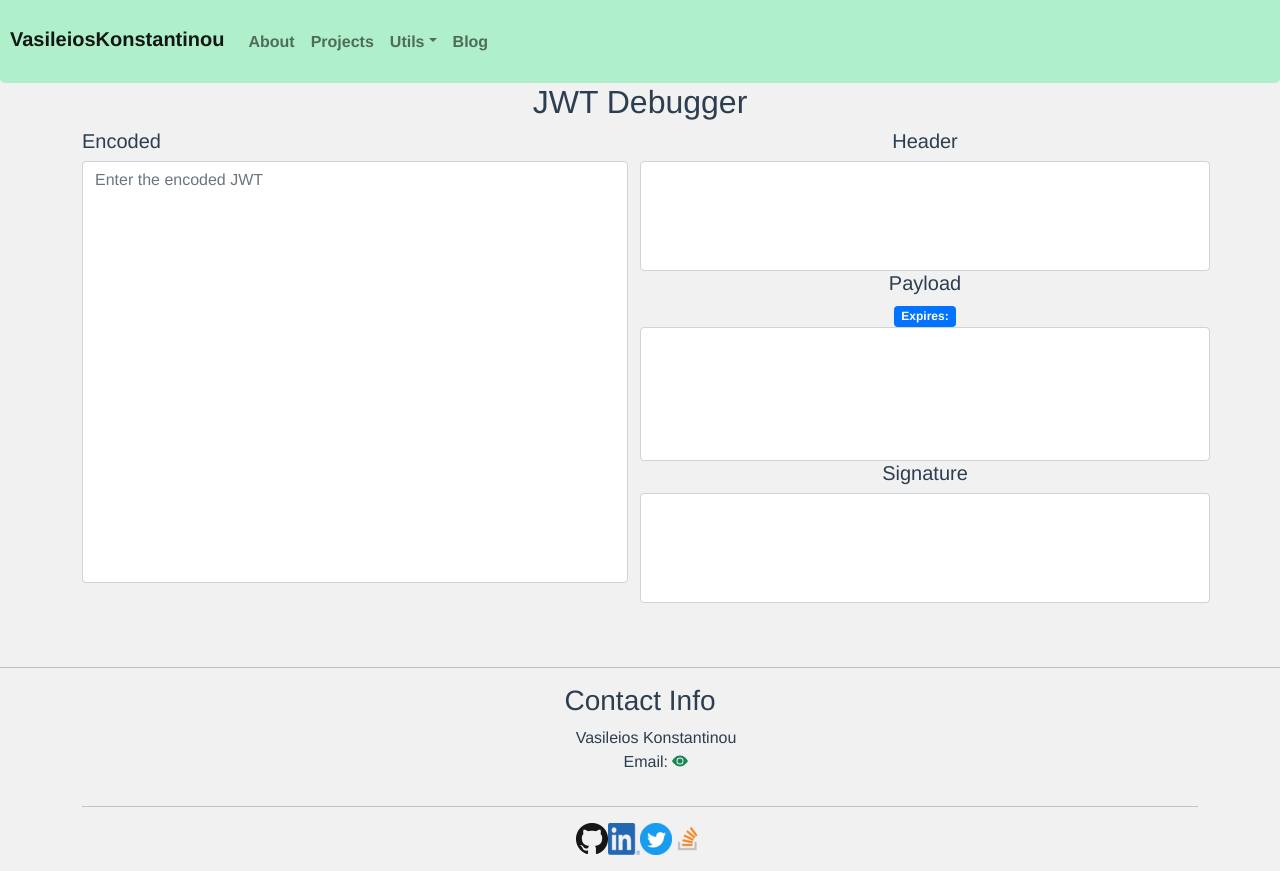
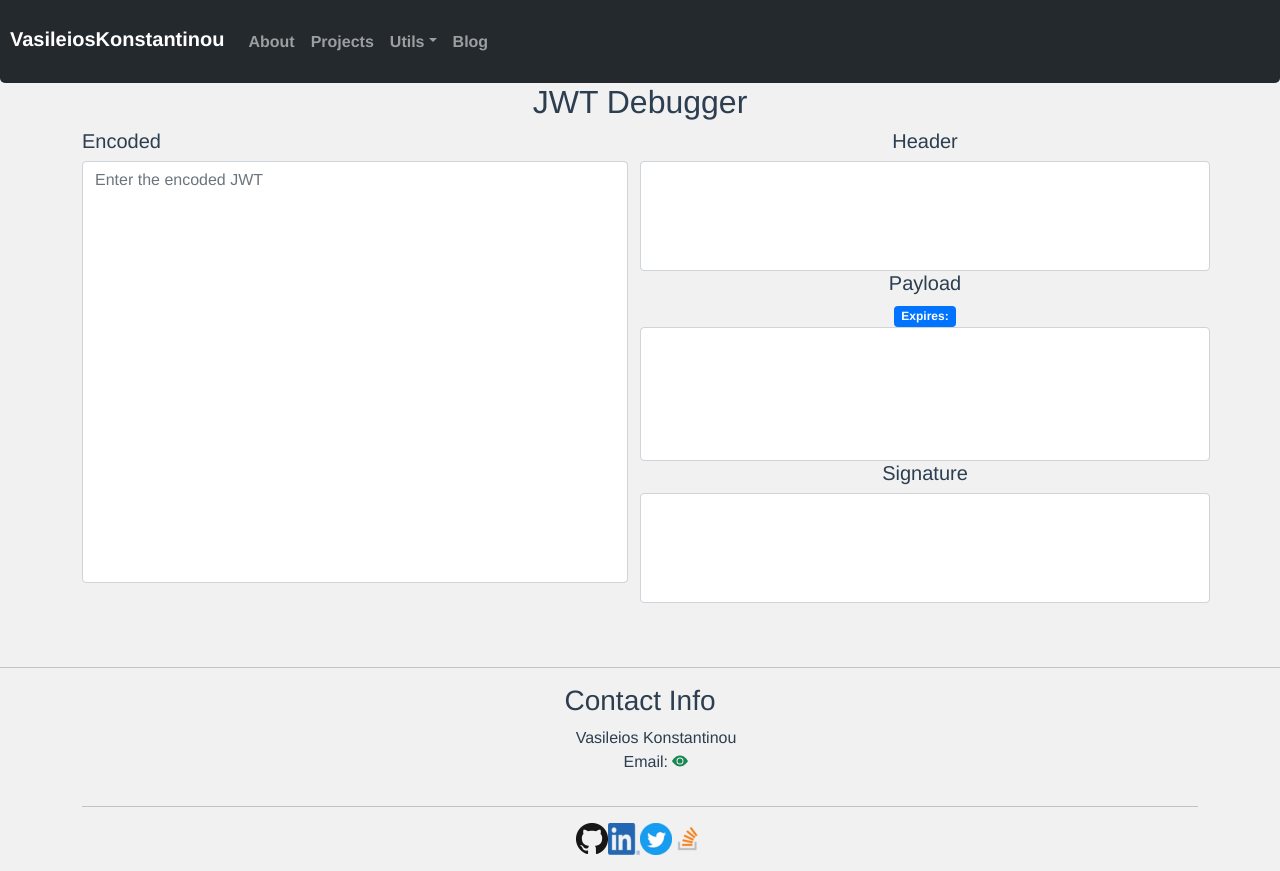
Before and after one commit to billk97/personal-page, a Vue app: page /utils/jwt in a window 1280 px wide. Built offline with nearby package versions, Linux system fonts and the light colour scheme.

Commit message:
make nav bar nicer looking

```diff
--- a/src/components/NavBar.vue
+++ b/src/components/NavBar.vue
@@ -1,5 +1,5 @@
 <template>
-    <b-navbar toggleable="lg" type="light" class="nav-bar">
+    <b-navbar toggleable="lg" type="dark" class="nav-bar">
         <b-navbar-brand href="/">
             <p id="fullName" ref="fullName" style="margin-left: 10px; min-width: 100px; margin-top: 11px;"></p>
         </b-navbar-brand>
@@ -49,7 +49,7 @@
 <style scoped>
 
 .nav-bar {
-    background-color: rgba(117, 239, 166, 0.53);
+    background-color: #24292E;
     font-weight: bold;
     border-radius: 0 0 5px 5px;
 }
```
